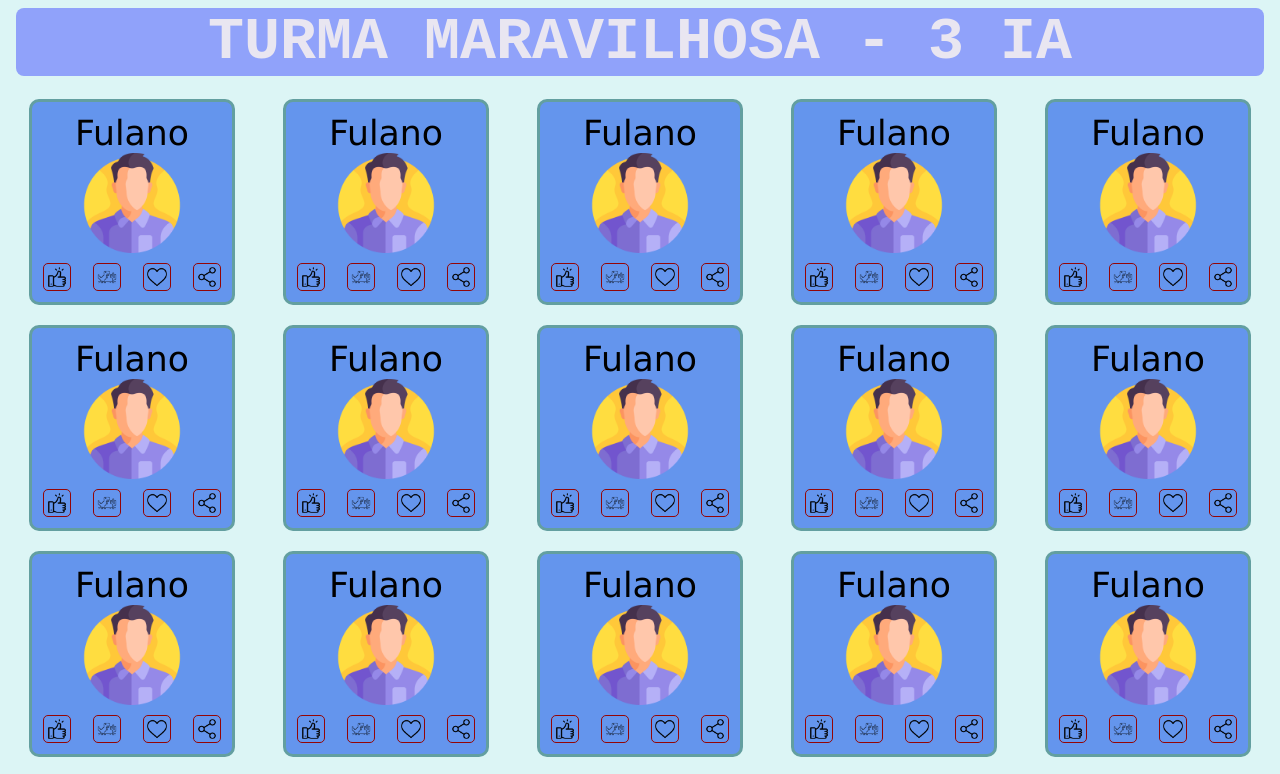
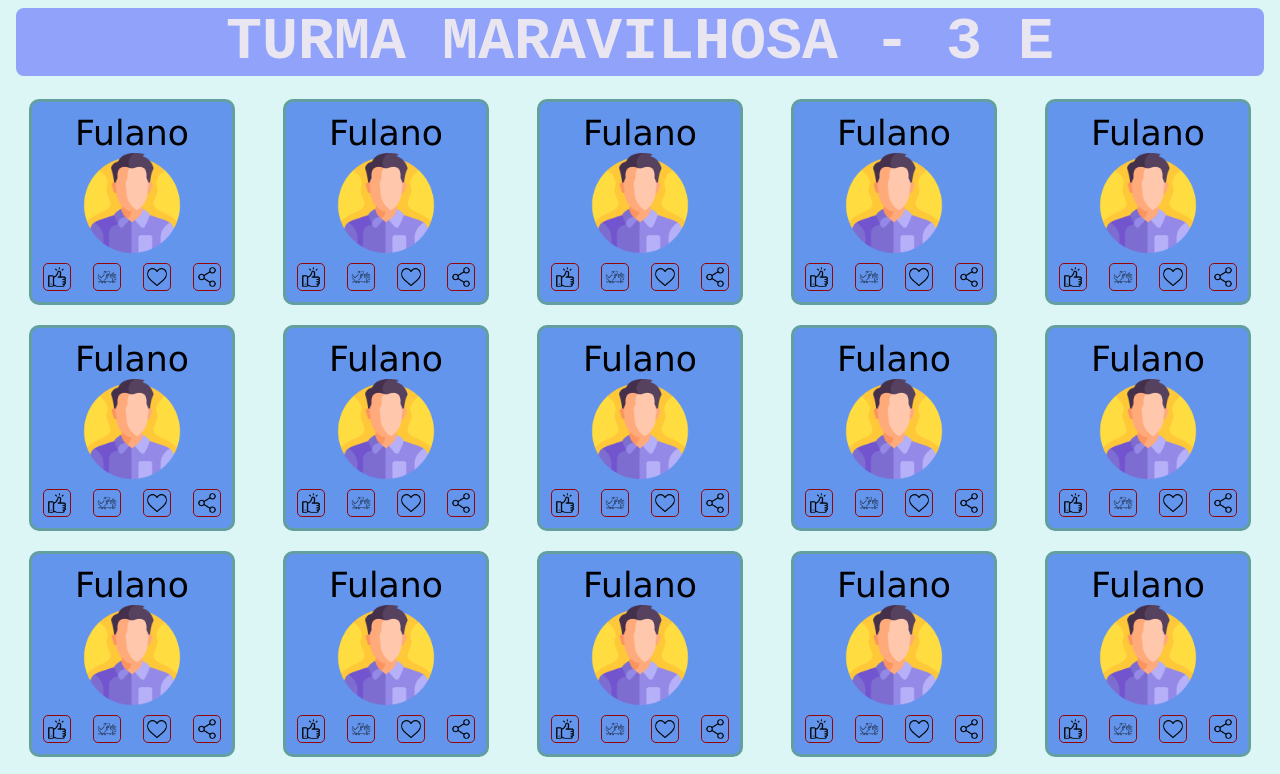
Before and after one commit to jeimesonrf/sites, a plain HTML site: page index.html in a window 1280 px wide. Shown: the top 774 px of the page. Drawn offline with Linux system fonts and the light colour scheme.

Commit message:
alteracao aula 03/04

```diff
--- a/index.html
+++ b/index.html
@@ -3,11 +3,11 @@
 <head>
     <meta charset="UTF-8">
     <link href="style.css" rel="stylesheet">
-    <title>TURMA 16Z</title>
+    <title>Maravilhoso 3E</title>
 </head>
 <body>
     <div class="cabecalho">
-        <h1>TURMA MARAVILHOSA - 3 IA </h1>
+        <h1>TURMA MARAVILHOSA - 3 E </h1>
     </div>
     <div class="container">
         <div class="box" id="box1">
```
